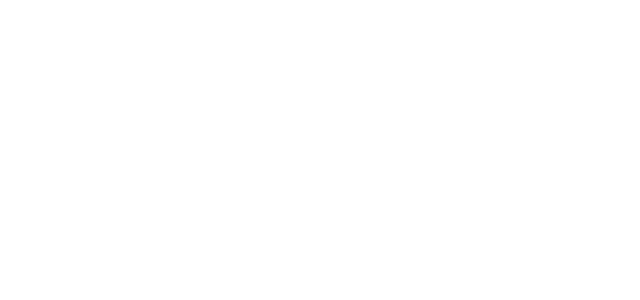
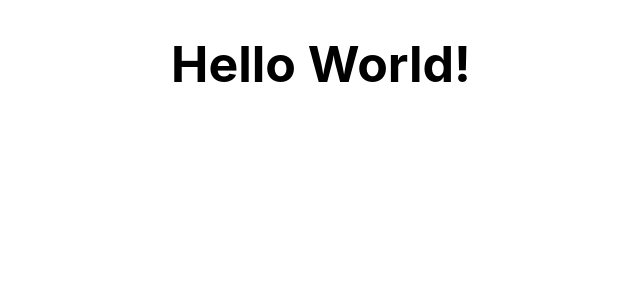
Before and after one commit to labs14-market-organizer/frontend, a React (Create React App) app: page /addbooths in a window 1280 px wide. Shown: the top 300 px of the page, without its empty margins (319-959 px from the left). Built offline with nearby package versions, Linux system fonts and the light colour scheme; a web font is replaced by a local one.

Commit message:
set up the new addbooths endroute and it is diplaying Hello World!

```diff
--- a/src/App.js
+++ b/src/App.js
@@ -22,6 +22,7 @@ import TokenCollect from "./routes/TokenCollect";
 import MainPage from "./routes/MainPage";
 import UserList from "./routes/UserList";
 import CreateMarket from "./routes/CreateMarket";
+import AddBooths from "./routes/AddBooths";
 /* import LandingPage from './routes/LandingPage';
 import DebugRouteBobby from './DebugRouteBobby';
 import DebugRouteChase from './DebugRouteChase'; */
@@ -72,6 +73,10 @@ class App extends React.Component {
             <Route
               path="/createmarket"
               render={props => <CreateMarket {...this.props} />}
+            />
+            <Route
+              path="/addbooths"
+              render={props => <AddBooths {...this.props} />}
             />
           </div>
         </MuiThemeProvider>
--- /dev/null
+++ b/src/routes/AddBooths.js
@@ -0,0 +1,13 @@
+import React from "react";
+
+class AddBooths extends React.Component {
+    render() {
+        return (
+            <div>
+                <h1>Hello World!</h1>
+            </div>
+        )
+    }
+}
+
+export default AddBooths;
```
